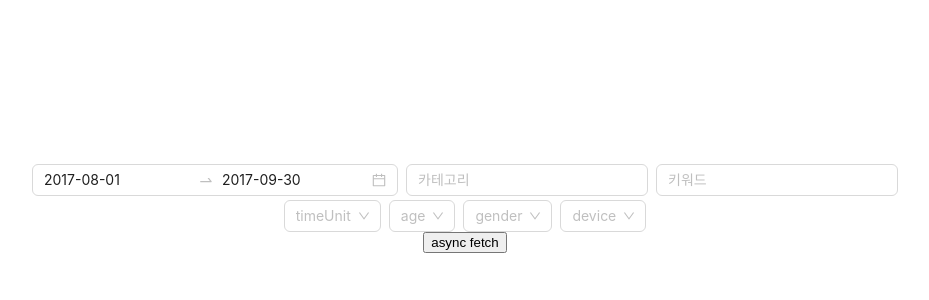
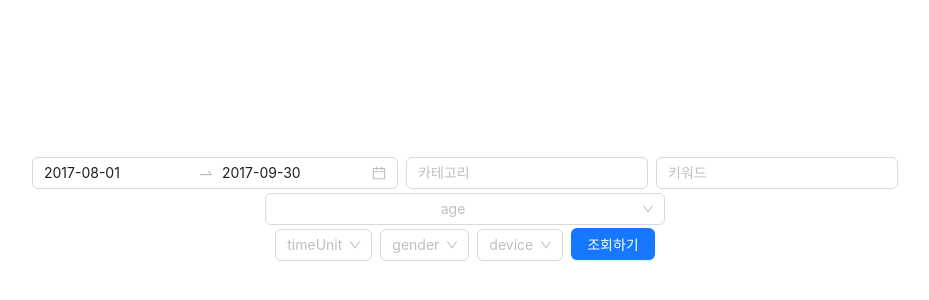
Before and after one commit to zerosial/naver_api_chart, a React (Create React App) app: page / in a window 1280 px wide. Shown: the part 178-478 px from the top of the page, without its empty margins (175-1104 px from the left). Built offline with nearby package versions, Linux system fonts and the light colour scheme; no server answers.

Commit message:
feat: API와 화면 DATA 연동

```diff
--- a/src/App.tsx
+++ b/src/App.tsx
@@ -1,10 +1,10 @@
 import "./App.css";
 import { useSelector, useDispatch } from "react-redux";
 import { searchAsync } from "./features/redux/searchAsyncSlice";
-import { AppDispatch } from "./app/store";
-import { Space, DatePicker, Input, MenuProps, message } from "antd";
+import { AppDispatch, RootState } from "./app/store";
+import { Space, DatePicker, Input, message, Button } from "antd";
 import dayjs from "dayjs";
-import { useState } from "react";
+import { useState, useEffect } from "react";
 import type { RangePickerProps } from "antd/es/date-picker";
 import SelectBox from "./components/SelectBox";
 import {
@@ -14,18 +14,12 @@ import {
   timeUnitItems,
 } from "./constants/itemList";
 import { PostDataProps } from "./features/types/Api";
+import MultiSelectBox from "./components/MultiSelectBox";
 
 function App() {
   const dispatch = useDispatch<AppDispatch>();
-  const async = useSelector((state: any) => {
-    return state.searchAsync.value;
-  });
-
-  const { RangePicker } = DatePicker;
-  const dateFormat = "YYYY-MM-DD";
-
-  const [dates, setDates] = useState<[string, string]>();
-  const [searchDate, setSearchDates] = useState<PostDataProps>({
+  const [loadings, setLoadings] = useState<boolean>(false);
+  const [searchData, setSearchData] = useState<PostDataProps>({
     startDate: "2017-08-01",
     endDate: "2017-09-30",
     timeUnit: "month",
@@ -36,32 +30,56 @@ function App() {
     ages: ["10", "20"],
   });
 
+  const state = useSelector((state: RootState) => {
+    return state.searchAsync.status;
+  });
+
+  useEffect(() => {
+    switch (state) {
+      case "idle":
+      case "failed":
+        setLoadings(false);
+        break;
+      case "loading":
+        setLoadings(true);
+        break;
+      default:
+        break;
+    }
+  }, [state]);
+
+  const async = useSelector((state: RootState) => {
+    return state.searchAsync.value;
+  });
+
+  console.log(async, state);
+
+  const { RangePicker } = DatePicker;
+  const dateFormat = "YYYY-MM-DD";
+
   const handleDateChange = (
     value: RangePickerProps["value"],
     dateString: [string, string]
   ) => {
-    console.log(dateString);
-    setDates(dateString);
+    const startDate = dateString[0];
+    const endDate = dateString[1];
+    setSearchData({ ...searchData, startDate, endDate });
   };
 
-  const handleAgeChange = (value: string) => {
-    console.log(value);
-    message.info(`Click on item ${value}`);
+  const handleAgeChange = (value: string[]) => {
+    setSearchData({ ...searchData, ages: value });
   };
 
   const handleTimeUnitChange = (value: string) => {
-    console.log(value);
-    message.info(`Click on item ${value}`);
+    setSearchData({ ...searchData, timeUnit: value });
   };
 
   const handleGenderChange = (value: string) => {
-    console.log(value);
-    message.info(`Click on item ${value}`);
+    setSearchData({ ...searchData, gender: value });
   };
 
   const handleDeviceChange = (value: string) => {
-    console.log(value);
-    message.info(`Click on item ${value}`);
+    setSearchData({ ...searchData, device: value });
   };
 
   const dummy_data = {
@@ -89,13 +107,17 @@ function App() {
           <Input placeholder="카테고리" />
           <Input placeholder="키워드" />
         </Space>
+        <MultiSelectBox
+          title="age"
+          items={ageItems}
+          onChange={handleAgeChange}
+        />
         <Space direction="horizontal">
           <SelectBox
             title="timeUnit"
             items={timeUnitItems}
             onChange={handleTimeUnitChange}
           />
-          <SelectBox title="age" items={ageItems} onChange={handleAgeChange} />
           <SelectBox
             title="gender"
             items={genderItems}
@@ -106,14 +128,16 @@ function App() {
             items={deviceItems}
             onChange={handleDeviceChange}
           />
+          <Button
+            type="primary"
+            loading={loadings}
+            onClick={() => {
+              dispatch(searchAsync(searchData));
+            }}
+          >
+            조회하기
+          </Button>
         </Space>
-        <button
-          onClick={() => {
-            dispatch(searchAsync(dummy_data));
-          }}
-        >
-          async fetch
-        </button>
         <br />
       </header>
     </div>
--- /dev/null
+++ b/src/components/MultiSelectBox.tsx
@@ -0,0 +1,29 @@
+import { Select, Space } from "antd";
+
+interface selectItem {
+  label: string;
+  value: string;
+}
+
+interface SelectBoxProps {
+  title: string;
+  items: selectItem[];
+  onChange: (value: string[]) => void;
+}
+function MultiSelectBox({ title, items, onChange }: SelectBoxProps) {
+  return (
+    <>
+      <Space direction="vertical">
+        <Select
+          mode="multiple"
+          placeholder={title}
+          onChange={onChange}
+          options={items}
+          style={{ width: "400px" }}
+        />
+      </Space>
+    </>
+  );
+}
+
+export default MultiSelectBox;
```
